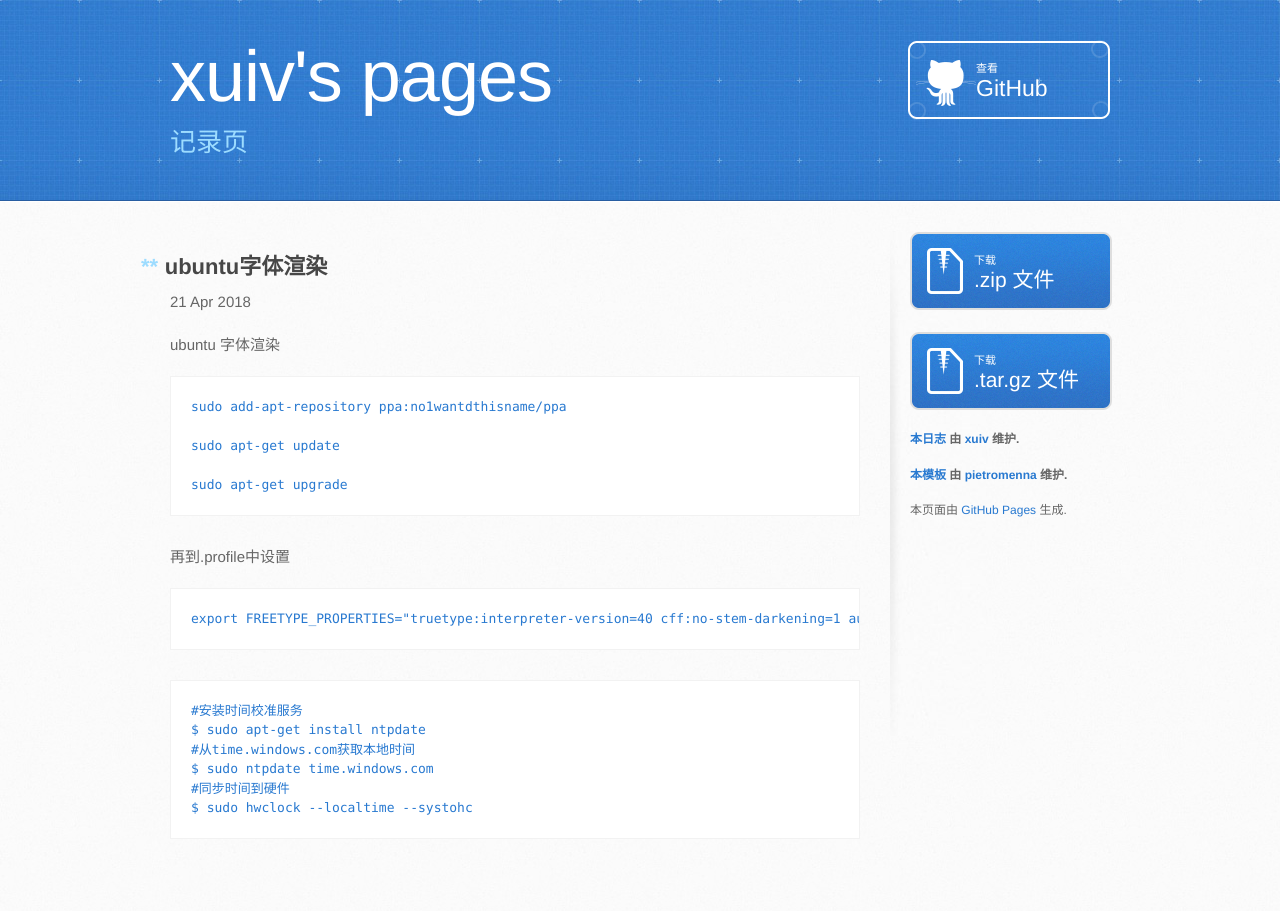
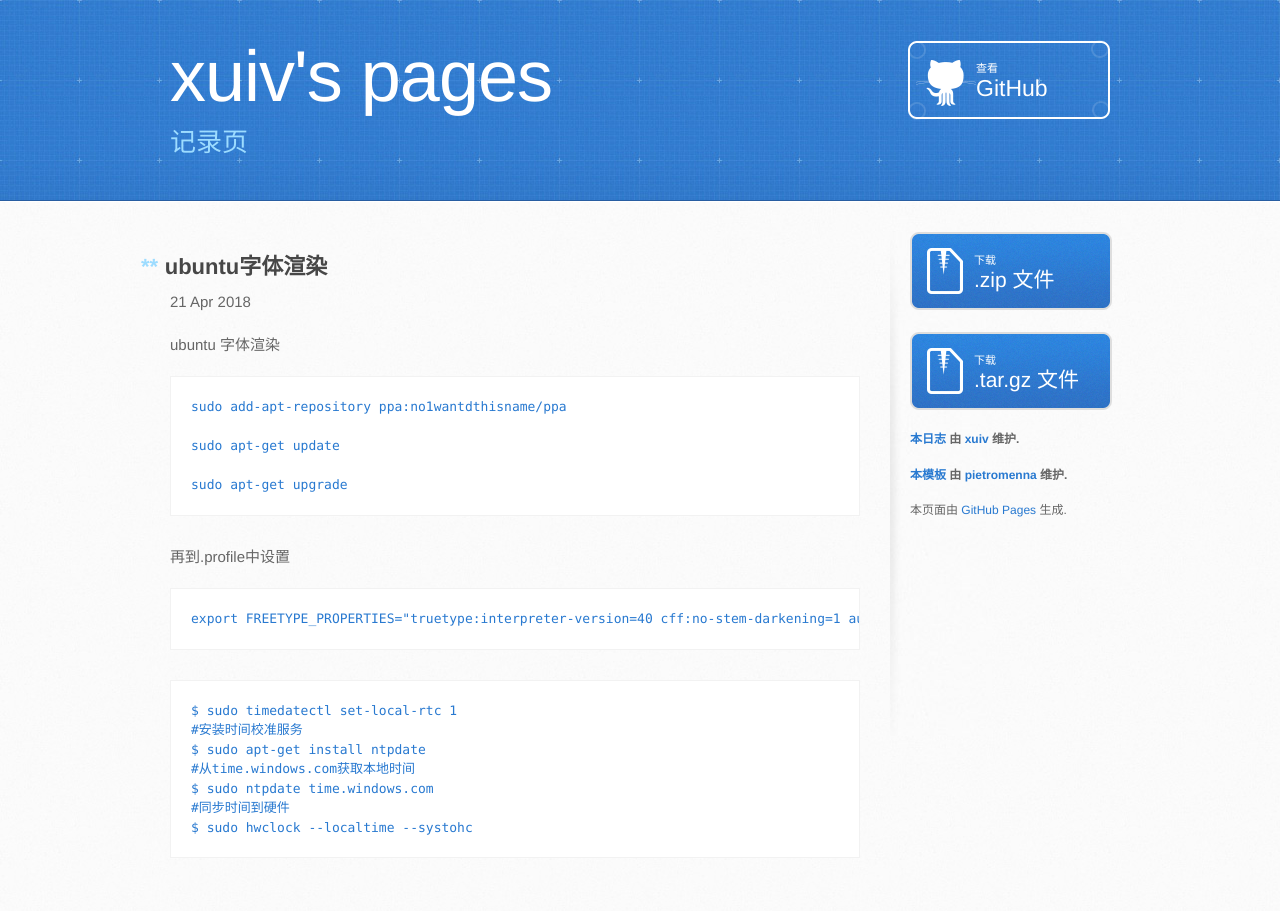
Before and after one commit to xuiv/xuiv.github.io, a Jekyll site: the page built from _posts/2018-04-21-ubuntu-fonts.markdown, in a window 1280 px wide. Built offline with Jekyll 4.4.1, drawn with Linux system fonts in a browser that asks for light colours; some web fonts are replaced.

Commit message:
Update 2018-04-21-ubuntu-fonts.markdown

````diff
--- a/_posts/2018-04-21-ubuntu-fonts.markdown
+++ b/_posts/2018-04-21-ubuntu-fonts.markdown
@@ -19,6 +19,7 @@ export FREETYPE_PROPERTIES="truetype:interpreter-version=40 cff:no-stem-darkenin
 ```
 
 ```
+$ sudo timedatectl set-local-rtc 1
 #安装时间校准服务
 $ sudo apt-get install ntpdate
 #从time.windows.com获取本地时间
````
